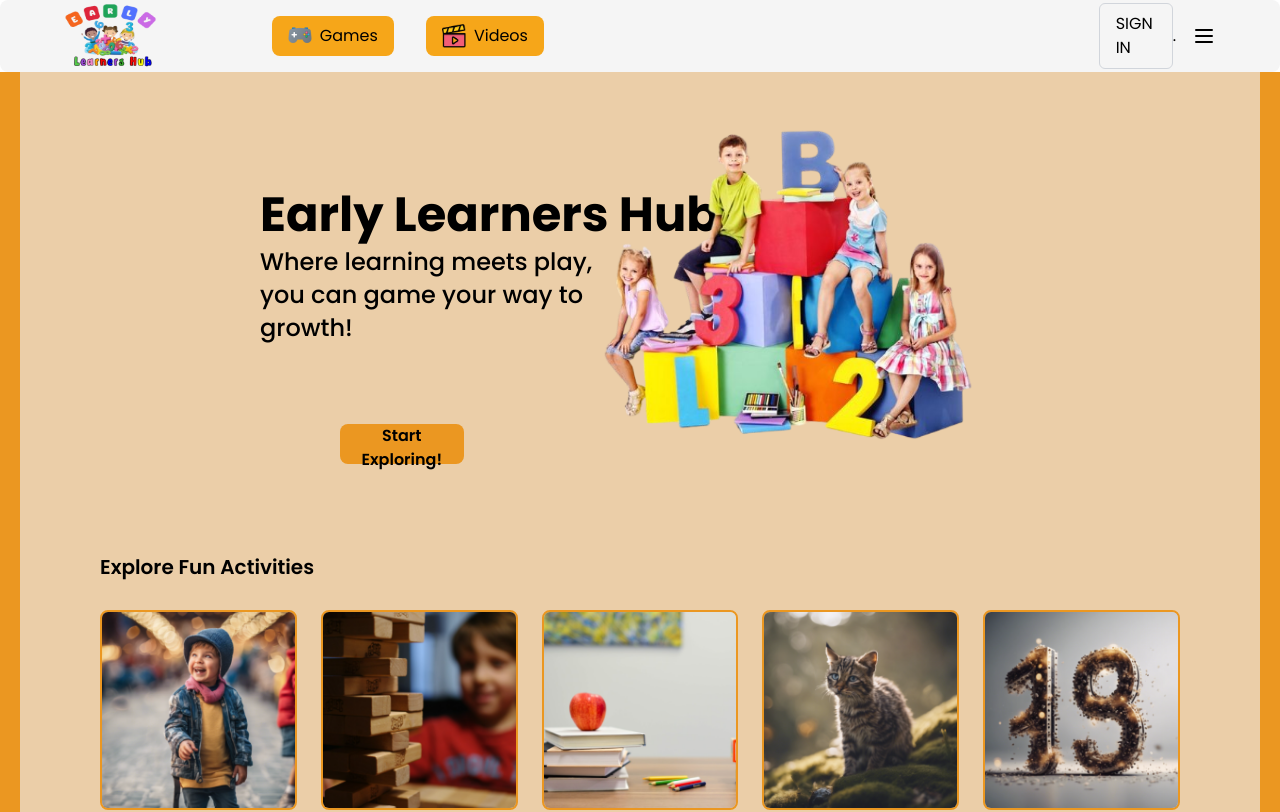
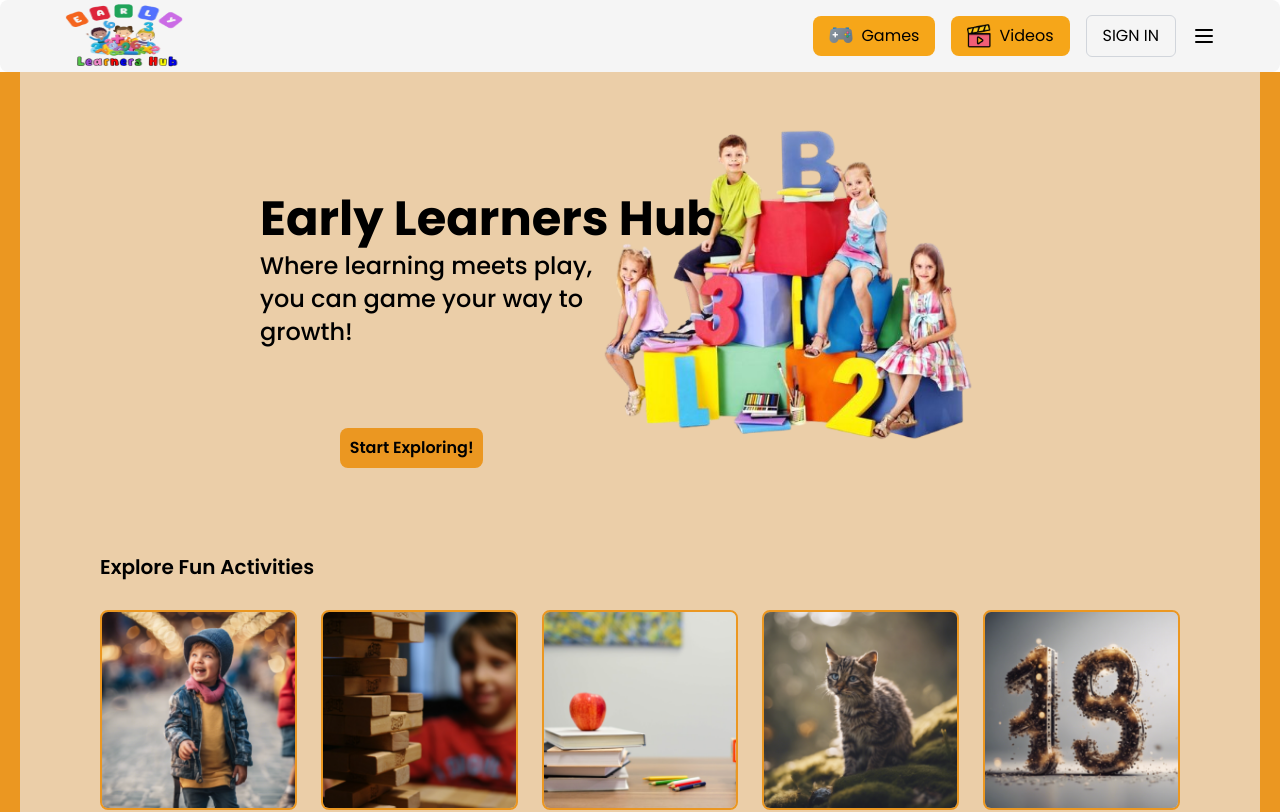
Before and after one commit to raynalyn1/Early-Learners-Hub, a React (Create React App) app in the folder client/: page / in a window 1280 px wide. Shown: the top 812 px of the page. Built offline with nearby package versions, Linux system fonts and the light colour scheme; a web font is replaced by a local one.

Commit message:
ehance navbar

```diff
--- a/client/src/components/Buttons.jsx
+++ b/client/src/components/Buttons.jsx
@@ -2,7 +2,7 @@ const Buttons = ({ label, onClick, styleType, icon }) => {
     const baseStyle1 =
       "w-[25%] px-4 py-2 font-semibold text-black rounded-lg flex items-center justify-center";
 
-    const baseStyle3 = "w-[25%] h-10 rounded-lg font-semibold "
+    const baseStyle3 = "w-[29%] h-10 rounded-lg font-semibold "
 
     const styles = {
       primary: `${baseStyle3} bg-[#EB9721] hover:bg-[#EBA732] ml-[15rem] mt-[5rem] `,
--- a/client/src/components/Navbar.jsx
+++ b/client/src/components/Navbar.jsx
@@ -18,8 +18,8 @@ const Navbar = () => {
   return (
     <>
       {/* Navbar Section */}
-      <nav className="bg-[#F5F5F5] w-full top-0 left-0  z-999 px-[5%] shadow-custom-heavy  rounded-lg ">
-        <div className="container  flex justify-between items-center">
+      <nav className="bg-[#F5F5F5] w-full top-0 left-0 z-999 px-[5%] shadow-custom-heavy rounded-lg ">
+        <div className="container flex justify-between items-center">
 
           {/* Logo Section */}
           <div className="flex items-center">
@@ -28,31 +28,32 @@ const Navbar = () => {
             </Link>
           </div>
 
-          {/* Centered Games and Videos Links with Icons Inside the Colored Background */}
-          <div className="flex items-end space-x-8 w-[100%] px-[10%] ">
+          {/* Right Section: Games, Videos, Sign In, and Burger Menu */}
+          <div className="flex items-center space-x-4 ml-[rem]"> {/* Added ml-4 to move all buttons right */}
+
+            {/* Games Button */}
             <Link to="/games" className="flex items-center space-x-2 text-black hover:text-gray-700 transition duration-300">
               <span className="flex items-center bg-[#F6A619] text-black px-4 py-2 rounded-lg">
                 <img src={img1} alt="Games" className="w-6 h-6 mr-2" />
                 Games
               </span>
             </Link>
+
+            {/* Videos Button */}
             <Link to="/videos" className="flex items-center space-x-2 text-black hover:text-gray-700 transition duration-300">
               <span className="flex items-center bg-[#F6A619] text-black px-4 py-2 rounded-lg">
                 <img src={img2} alt="Videos" className="w-6 h-6 mr-2" />
                 Videos
               </span>
             </Link>
-          </div>
 
-          {/* Sign In and Burger Menu */}
-          <div className="flex items-center space-x-4 w-[19vh]">
             {/* Sign In Button */}
-            <Link to="/login" className=" text-base px-4 py-2 border border-gray-300 rounded-md hover:bg-gray-200 transition duration-300 w-[100%] flex items-end">
+            <Link to="/login" className="text-base px-4 py-2 border border-gray-300 rounded-md hover:bg-gray-200 transition duration-300">
               SIGN IN
             </Link>
 
-            {/* Burger Menu Icon (Always Visible) */}.
-            <button onClick={handleMenuClick} className="text-black focus:outline-none">
+            {/* Burger Menu Icon */}
+            <button onClick={handleMenuClick} className="text-black focus:outline-none ">
               <svg className="w-6 h-6" fill="none" stroke="currentColor" viewBox="0 0 24 24" xmlns="http://www.w3.org/2000/svg">
                 <path strokeLinecap="round" strokeLinejoin="round" strokeWidth="2" d="M4 6h16M4 12h16M4 18h16"></path>
               </svg>
```
